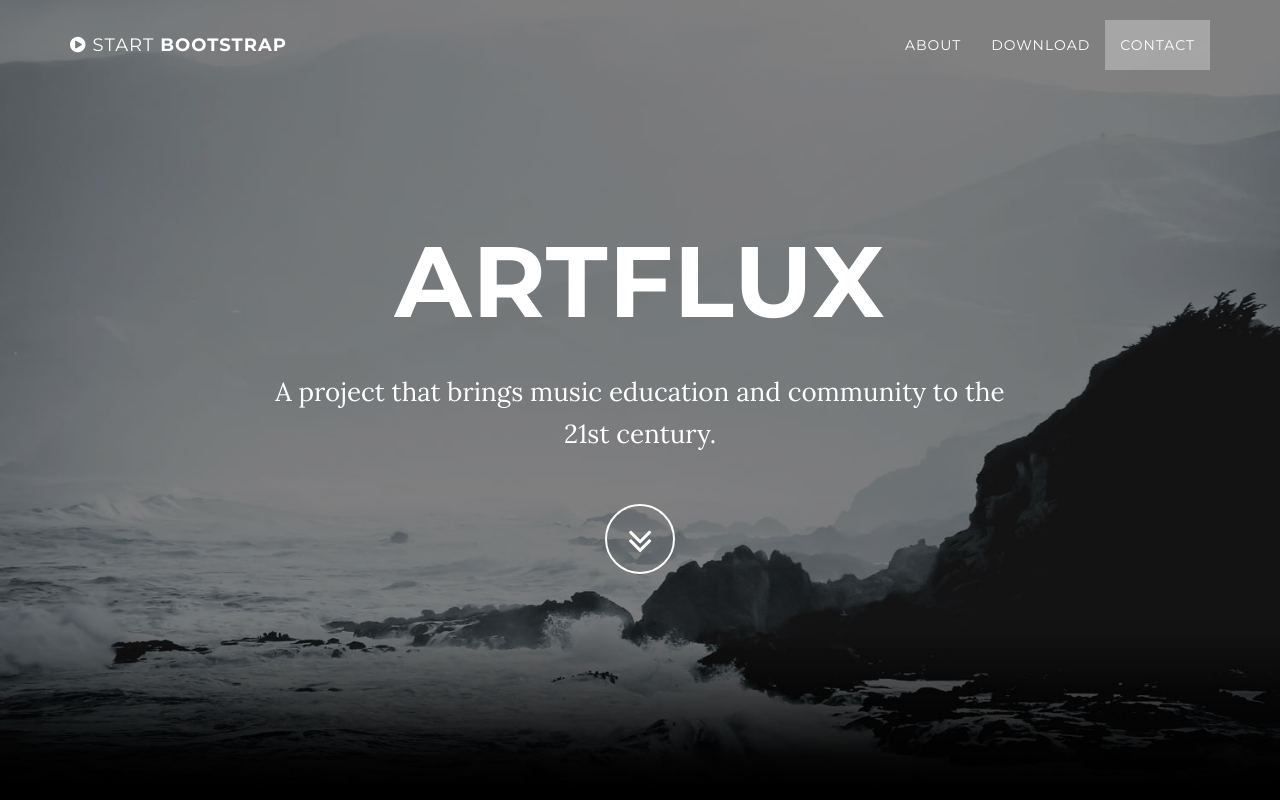
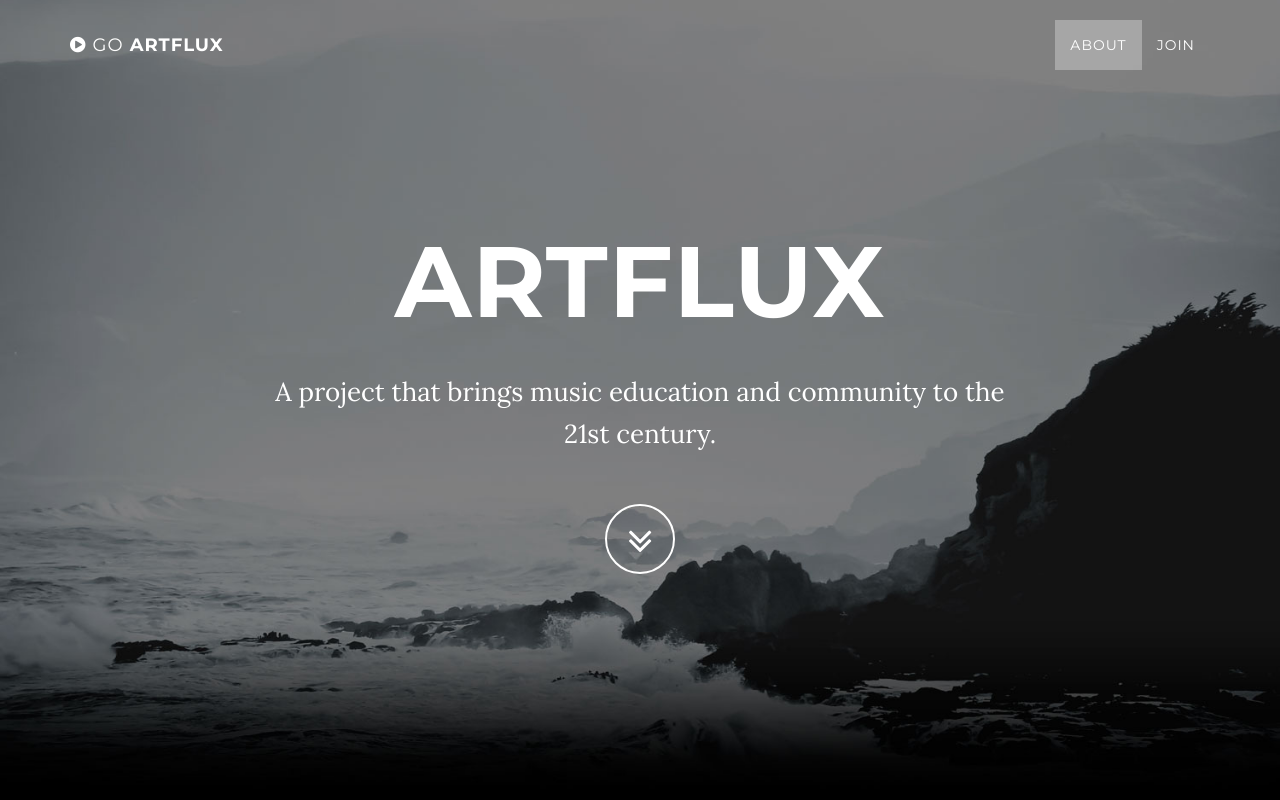
Before and after one commit to artflux-project/artflux-project.github.io, a plain HTML site: page index.html in a window 1280 px wide. Shown: the top 800 px of the page. Drawn offline with Linux system fonts and the light colour scheme; some packages are replaced by stand-ins of ours; a script that the page names is missing.

Commit message:
changes navbar

```diff
--- a/index.html
+++ b/index.html
@@ -45,7 +45,7 @@
                     <i class="fa fa-bars"></i>
                 </button>
                 <a class="navbar-brand page-scroll" href="#page-top">
-                    <i class="fa fa-play-circle"></i>  <span class="light">Start</span> Bootstrap
+                    <i class="fa fa-play-circle"></i>  <span class="light">Go</span> Artflux
                 </a>
             </div>
 
@@ -60,10 +60,7 @@
                         <a class="page-scroll" href="#about">About</a>
                     </li>
                     <li>
-                        <a class="page-scroll" href="#download">Download</a>
-                    </li>
-                    <li>
-                        <a class="page-scroll" href="#contact">Contact</a>
+                        <a class="page-scroll" href="#join">Join</a>
                     </li>
                 </ul>
             </div>
```
